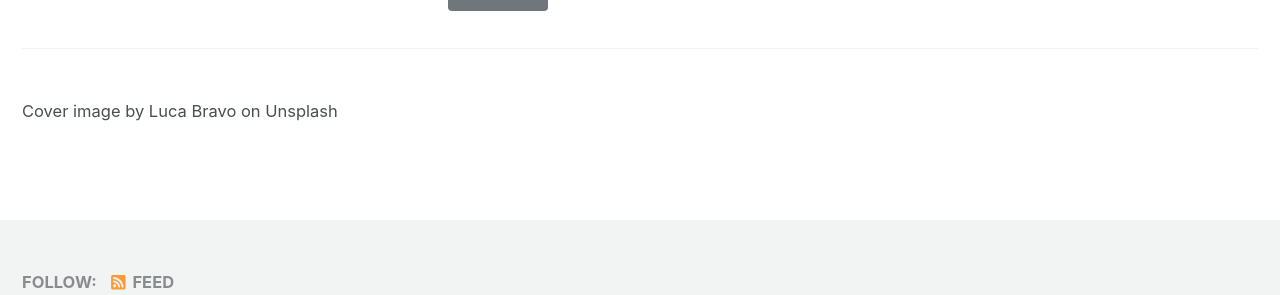
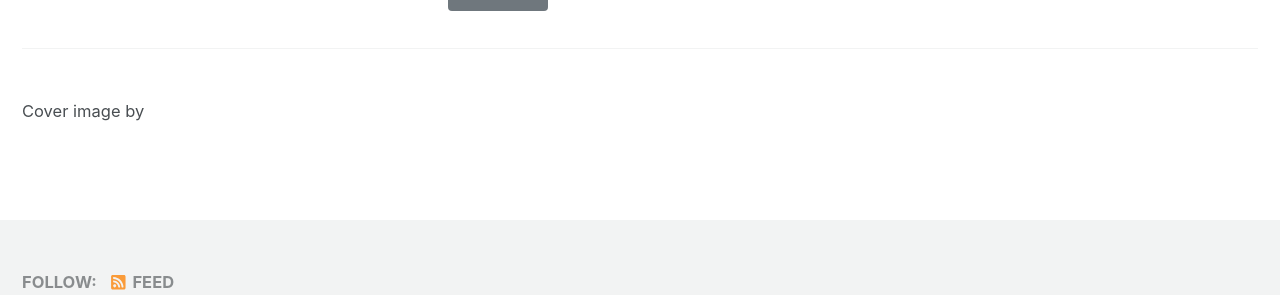
Before and after one commit to arunshan04/myPage, a Jekyll site: the page built from _pages/subscription-plans.md, in a window 1280 px wide. Shown: the part 1324-1619 px from the top of the page. Built offline with Jekyll 4.4.1, drawn with Linux system fonts in a browser that asks for light colours; cached includes are drawn as plain includes; nearby versions of some CDN libraries.

Commit message:
initial Commit to Web1

```diff
--- a/_pages/subscription-plans.md
+++ b/_pages/subscription-plans.md
@@ -49,4 +49,4 @@ feature_row:
 
 {% include feature_row %}
 
-<small>Cover image by Luca Bravo on Unsplash</small>
+<small>Cover image by </small>
```
Also changed, not shown: _pages/about.md (+0 -2 lines).
